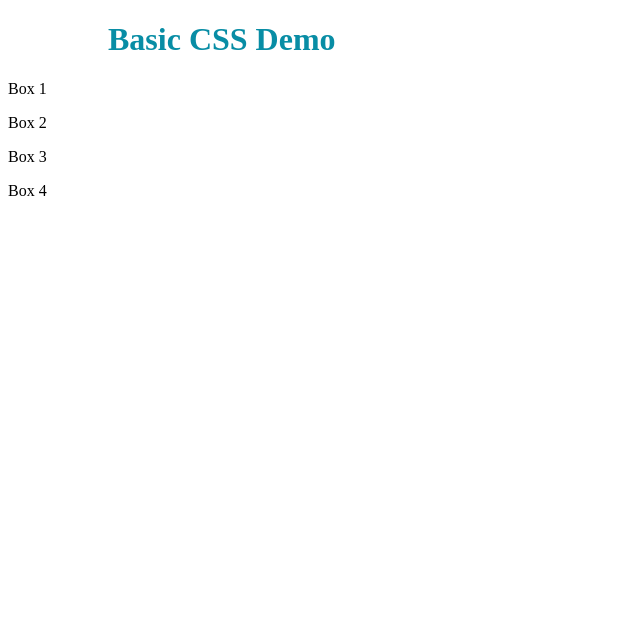
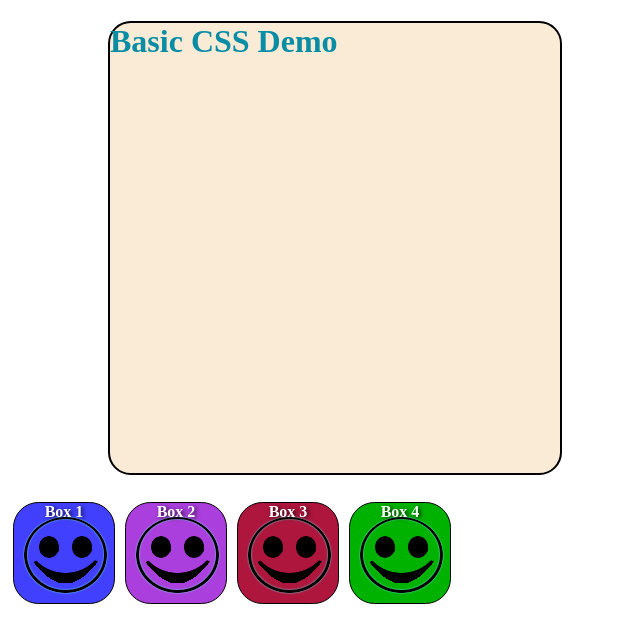
Before and after one commit to pattykakesss/HTML-and-CSS-Projects, a plain HTML site: page project/Basic_CSS_Demo1.html in a window 1280 px wide. Shown: the whole page, without its empty margins (0-640 px from the left). Drawn offline with Linux system fonts and the light colour scheme.

Commit message:
CSS update

```diff
--- a/project/css/Basic_style.css
+++ b/project/css/Basic_style.css
@@ -7,19 +7,19 @@ h1  {
     margin-left: 100px;
     text-shadow: 1px .5px 4px rgba(0,0,0, 0.6)
 
-.container .squares:nth-child(-n+4) (
+.container .squares:nth-child:(-n+4) ;
         width: 450px;
         height: 450px;
         background-color: #faebd7;
         border: 2px solid black;
         border-radius: 5%
 }
-}
+
 /* --------------------------------------
         SELECT ALL SQUARES IN THE ARRAY
 -----------------------------------------*/
-.container:squares:nth-child(-n+4) (
-    background-image: url("../images/icons/icons.png")
+.container .squares:nth-child(-n+4) {
+    background-image: url("../images/icons/icons2.png");
     color: #fff;
     float: left;
     width: 100px;
@@ -28,50 +28,68 @@ h1  {
     border: 1px solid black;
     border-radius: 25%;
     cursor: pointer;
-
+}
 /* --------------------------------------------------
     SELECT ALL SQUARES PARAGRAPHS IN ARRAY
-    -------------------------------------------------
-.squares:nth-child(-n+4) p(
+    ----------------------------------------------*/
+.squares:nth-child(-n+4) p{
     font-family: "Helvetica Neue", Helvetica, Arial
     font-size: 1.5cm;
     font-weight: 900;
     text-align: center;
     margin: 0;
     text-shadow: 2px 1px 4px rgba(0,0,0, 0.8);
-
+}
     /* -----------------------------------------------
         INDIVIDUALLY SELECT A SQUARE IN THE ARRAY
-        ----------------------------------------------
-    .squares:nth-child(1) (
+        --------------------------------------------*/
+    .squares:nth-child(1) {
         background: #4240ff;
-    )
-    .squares:nth-child(2) (
+    }
+    .squares:nth-child(2) {
         background: #ab3fdd;
-    )
-    .squares:nth-child(3) (
+    }
+    .squares:nth-child(3) {
         background: #ae163e;
-    )
-    .squares:nth-child(4) (
+    }
+    .squares:nth-child(4) {
         background: #00b200;
-    )
-)
+    }
+}
 
 /* ---------------------------------------------------
     HOVER EFFECTS
-    --------------------------------------------------
-.container .squares:nth-child(-n+4):hover (
-    background-image: url("../images/icons/icons1.png")
-)
-.squares:nth-child(1):hover (
+    ------------------------------------------------*/
+.container .squares:nth-child(-n+4):hover {
+    background-image: url("../images/icons/icons.png");
+    transform: scale(.5);
+    animation-name: race;
+    animation-duration: 2.5s;
+    animation-iteration-count: infinite;
+    animation-timing-function: cubic-bezier(2.5,.2,.3,2);
+}
+.squares:nth-child(1):hover {
     background: #13b4ff;
-)
-.squares:nth-child(2):hover (
+}
+.squares:nth-child(2):hover {
     background: #d861af;
-)
-.squares:nth-child(3):hover (
+}
+.squares:nth-child(3):hover {
     background: #81205f;
-)
-.squares:nth-child(4):hover (
+}
+.squares:nth-child(4):hover {
     background: #77b800;
-)
+}
+
+/* ----------------------------------------------
+    ANIMATION EFFECT
+-----------------------------------------------*/
+@keyframes race {
+        0%, 100% {
+            transform: translateY(0px);
+            background-image: url("../images/icons.png");
+        }
+        50% {
+            transform: translateY(330px);
+        }
+}
```
Also changed, not shown: project/icons.png (added), project/icons2.png (added).
